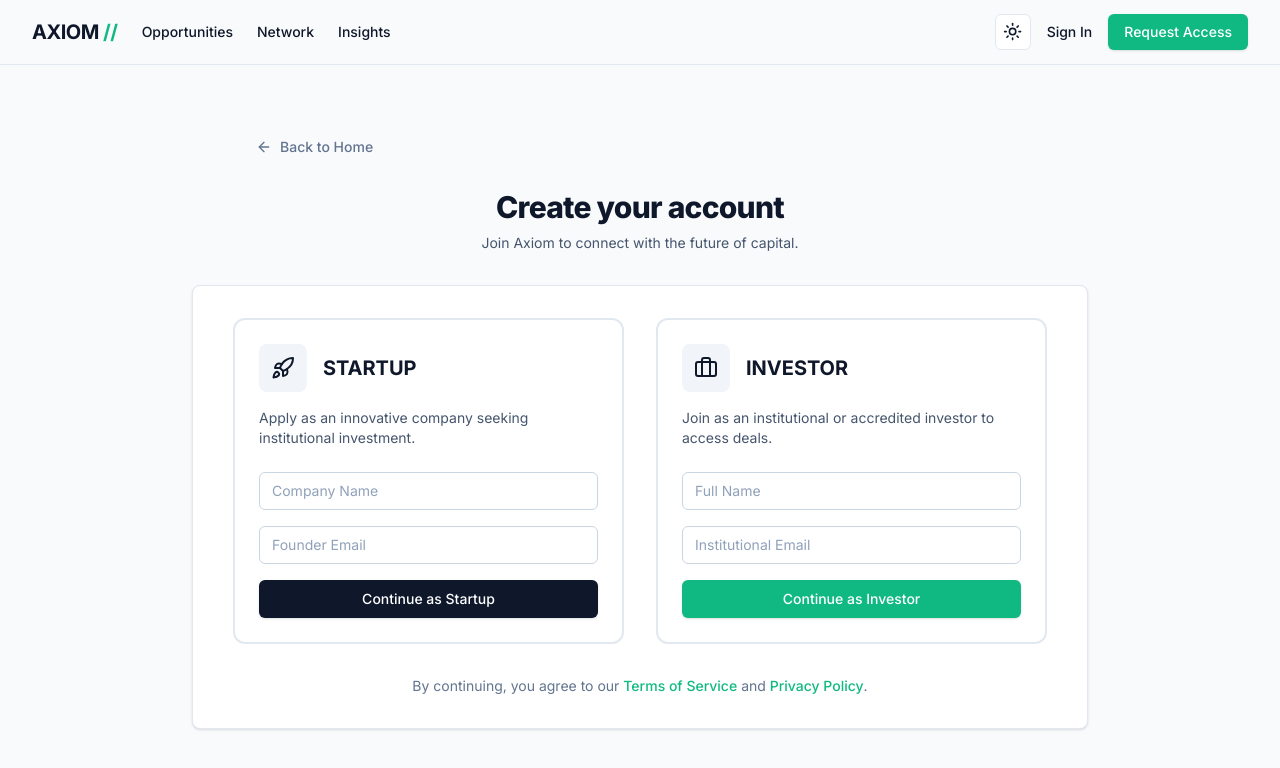
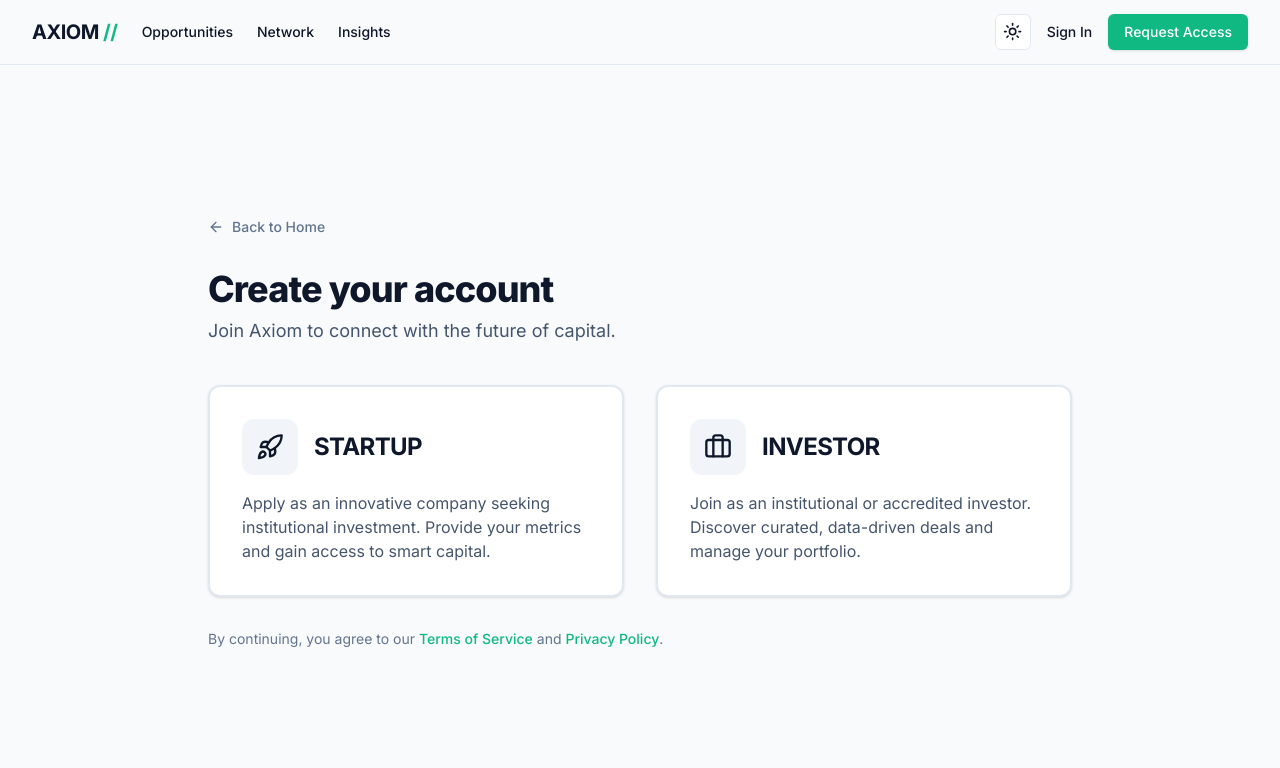
Before and after one commit to IsmailofficialGithub/Axiom, a Next.js app in the folder Frontend/: page /register in a window 1280 px wide. Shown: the top 768 px of the page. Built offline with nearby package versions, Linux system fonts and the light colour scheme.

Commit message:
feat: implement registration page with role-based startup and investor signup forms

```diff
--- a/Frontend/src/app/register/page.tsx
+++ b/Frontend/src/app/register/page.tsx
@@ -1,114 +1,194 @@
+"use client"
+
+import { useState } from "react";
 import Link from "next/link";
-import { ArrowLeft, Rocket, Briefcase } from "lucide-react";
+import { ArrowLeft, Rocket, Briefcase, Building, Mail, Lock, DollarSign, Target } from "lucide-react";
 
 export default function RegisterPage() {
+  const [role, setRole] = useState<"startup" | "investor" | null>(null);
+
+  const renderRoleSelection = () => (
+    <div className="grid md:grid-cols-2 gap-8">
+      {/* Startup Card */}
+      <button
+        onClick={() => setRole("startup")}
+        className="text-left cursor-pointer border-2 border-slate-200 dark:border-slate-800 rounded-xl p-8 hover:border-[var(--color-brand-emerald)] dark:hover:border-[var(--color-brand-emerald)] transition-all relative group bg-[var(--card-bg)] shadow-sm hover:shadow-md"
+      >
+        <div className="flex items-center space-x-4 mb-4">
+          <div className="flex h-14 w-14 items-center justify-center rounded-xl bg-slate-100 dark:bg-slate-900 text-slate-900 dark:text-white group-hover:bg-[var(--color-brand-emerald)] group-hover:text-white transition-colors">
+            <Rocket className="h-7 w-7" />
+          </div>
+          <h3 className="text-2xl font-bold tracking-tight">STARTUP</h3>
+        </div>
+        <p className="text-slate-600 dark:text-slate-400">
+          Apply as an innovative company seeking institutional investment. Provide your metrics and gain access to smart capital.
+        </p>
+      </button>
+
+      {/* Investor Card */}
+      <button
+        onClick={() => setRole("investor")}
+        className="text-left cursor-pointer border-2 border-slate-200 dark:border-slate-800 rounded-xl p-8 hover:border-[var(--color-brand-emerald)] dark:hover:border-[var(--color-brand-emerald)] transition-all relative group bg-[var(--card-bg)] shadow-sm hover:shadow-md"
+      >
+        <div className="flex items-center space-x-4 mb-4">
+          <div className="flex h-14 w-14 items-center justify-center rounded-xl bg-slate-100 dark:bg-slate-900 text-slate-900 dark:text-white group-hover:bg-[var(--color-brand-emerald)] group-hover:text-white transition-colors">
+            <Briefcase className="h-7 w-7" />
+          </div>
+          <h3 className="text-2xl font-bold tracking-tight">INVESTOR</h3>
+        </div>
+        <p className="text-slate-600 dark:text-slate-400">
+          Join as an institutional or accredited investor. Discover curated, data-driven deals and manage your portfolio.
+        </p>
+      </button>
+    </div>
+  );
+
+  const renderStartupForm = () => (
+    <div className="bg-[var(--card-bg)] py-8 px-4 shadow sm:rounded-xl sm:px-10 border border-slate-200 dark:border-slate-800 animate-in fade-in slide-in-from-bottom-4 duration-500">
+      <div className="mb-8 flex items-center justify-between">
+        <div className="flex items-center space-x-3">
+          <div className="flex h-10 w-10 items-center justify-center rounded-lg bg-[var(--color-brand-emerald)] text-white">
+            <Rocket className="h-5 w-5" />
+          </div>
+          <h3 className="text-xl font-bold">Startup Application</h3>
+        </div>
+        <button onClick={() => setRole(null)} className="text-sm font-medium text-slate-500 hover:text-[var(--color-brand-emerald)] transition-colors">
+          Change Role
+        </button>
+      </div>
+
+      <form action="#" method="POST" className="space-y-6">
+        <div className="grid grid-cols-1 md:grid-cols-2 gap-6">
+          <div>
+            <label className="block text-sm font-medium mb-1">Company Name</label>
+            <input type="text" required className="block w-full rounded-md border border-slate-300 dark:border-slate-700 bg-transparent px-3 py-2 focus:border-[var(--color-brand-emerald)] focus:ring-1 focus:ring-[var(--color-brand-emerald)]" placeholder="Axiom Corp" />
+          </div>
+          <div>
+            <label className="block text-sm font-medium mb-1">Industry / Sector</label>
+            <select required defaultValue="" className="block w-full rounded-md border border-slate-300 dark:border-slate-700 bg-transparent px-3 py-2 focus:border-[var(--color-brand-emerald)] focus:ring-1 focus:ring-[var(--color-brand-emerald)]">
+              <option value="" disabled>Select an industry...</option>
+              <option value="fintech">FinTech</option>
+              <option value="healthtech">HealthTech</option>
+              <option value="saas">Enterprise SaaS</option>
+              <option value="ai">Artificial Intelligence</option>
+              <option value="cleantech">CleanTech</option>
+            </select>
+          </div>
+          <div>
+            <label className="block text-sm font-medium mb-1">Current Stage</label>
+            <select required defaultValue="" className="block w-full rounded-md border border-slate-300 dark:border-slate-700 bg-transparent px-3 py-2 focus:border-[var(--color-brand-emerald)] focus:ring-1 focus:ring-[var(--color-brand-emerald)]">
+              <option value="" disabled>Select funding stage...</option>
+              <option value="pre-seed">Pre-Seed</option>
+              <option value="seed">Seed</option>
+              <option value="series-a">Series A</option>
+              <option value="series-b">Series B+</option>
+            </select>
+          </div>
+          <div>
+            <label className="block text-sm font-medium mb-1">Annual Revenue (ARR)</label>
+            <input type="text" required className="block w-full rounded-md border border-slate-300 dark:border-slate-700 bg-transparent px-3 py-2 focus:border-[var(--color-brand-emerald)] focus:ring-1 focus:ring-[var(--color-brand-emerald)]" placeholder="$500,000" />
+          </div>
+        </div>
+
+        <div className="border-t border-slate-200 dark:border-slate-800 pt-6 mt-6">
+          <h4 className="text-sm font-medium text-slate-500 uppercase tracking-wider mb-4">Account Credentials</h4>
+          <div className="grid grid-cols-1 md:grid-cols-2 gap-6">
+            <div>
+              <label className="block text-sm font-medium mb-1">Founder Email</label>
+              <input type="email" required className="block w-full rounded-md border border-slate-300 dark:border-slate-700 bg-transparent px-3 py-2 focus:border-[var(--color-brand-emerald)] focus:ring-1 focus:ring-[var(--color-brand-emerald)]" placeholder="founder@company.com" />
+            </div>
+            <div>
+              <label className="block text-sm font-medium mb-1">Password</label>
+              <input type="password" required className="block w-full rounded-md border border-slate-300 dark:border-slate-700 bg-transparent px-3 py-2 focus:border-[var(--color-brand-emerald)] focus:ring-1 focus:ring-[var(--color-brand-emerald)]" placeholder="••••••••" />
+            </div>
+          </div>
+        </div>
+
+        <button type="submit" className="w-full flex justify-center py-3 px-4 border border-transparent rounded-md shadow-sm text-sm font-medium text-white bg-slate-900 dark:bg-slate-100 dark:text-slate-900 hover:bg-slate-800 dark:hover:bg-white transition-colors">
+          Submit Application
+        </button>
+      </form>
+    </div>
+  );
+
+  const renderInvestorForm = () => (
+    <div className="bg-[var(--card-bg)] py-8 px-4 shadow sm:rounded-xl sm:px-10 border border-slate-200 dark:border-slate-800 animate-in fade-in slide-in-from-bottom-4 duration-500">
+      <div className="mb-8 flex items-center justify-between">
+        <div className="flex items-center space-x-3">
+          <div className="flex h-10 w-10 items-center justify-center rounded-lg bg-[var(--color-brand-emerald)] text-white">
+            <Briefcase className="h-5 w-5" />
+          </div>
+          <h3 className="text-xl font-bold">Investor Registration</h3>
+        </div>
+        <button onClick={() => setRole(null)} className="text-sm font-medium text-slate-500 hover:text-[var(--color-brand-emerald)] transition-colors">
+          Change Role
+        </button>
+      </div>
+
+      <form action="#" method="POST" className="space-y-6">
+        <div className="grid grid-cols-1 md:grid-cols-2 gap-6">
+          <div>
+            <label className="block text-sm font-medium mb-1">Full Name</label>
+            <input type="text" required className="block w-full rounded-md border border-slate-300 dark:border-slate-700 bg-transparent px-3 py-2 focus:border-[var(--color-brand-emerald)] focus:ring-1 focus:ring-[var(--color-brand-emerald)]" placeholder="Jane Doe" />
+          </div>
+          <div>
+            <label className="block text-sm font-medium mb-1">Investment Firm</label>
+            <input type="text" required className="block w-full rounded-md border border-slate-300 dark:border-slate-700 bg-transparent px-3 py-2 focus:border-[var(--color-brand-emerald)] focus:ring-1 focus:ring-[var(--color-brand-emerald)]" placeholder="Quantum Capital" />
+          </div>
+          <div>
+            <label className="block text-sm font-medium mb-1">Preferred Ticket Size</label>
+            <select required defaultValue="" className="block w-full rounded-md border border-slate-300 dark:border-slate-700 bg-transparent px-3 py-2 focus:border-[var(--color-brand-emerald)] focus:ring-1 focus:ring-[var(--color-brand-emerald)]">
+              <option value="" disabled>Select ticket size...</option>
+              <option value="micro">$50k - $250k</option>
+              <option value="small">$250k - $1M</option>
+              <option value="medium">$1M - $5M</option>
+              <option value="large">$5M+</option>
+            </select>
+          </div>
+          <div>
+            <label className="block text-sm font-medium mb-1">Investment Focus (Comma separated)</label>
+            <input type="text" required className="block w-full rounded-md border border-slate-300 dark:border-slate-700 bg-transparent px-3 py-2 focus:border-[var(--color-brand-emerald)] focus:ring-1 focus:ring-[var(--color-brand-emerald)]" placeholder="FinTech, SaaS, AI" />
+          </div>
+        </div>
+
+        <div className="border-t border-slate-200 dark:border-slate-800 pt-6 mt-6">
+          <h4 className="text-sm font-medium text-slate-500 uppercase tracking-wider mb-4">Account Credentials</h4>
+          <div className="grid grid-cols-1 md:grid-cols-2 gap-6">
+            <div>
+              <label className="block text-sm font-medium mb-1">Institutional Email</label>
+              <input type="email" required className="block w-full rounded-md border border-slate-300 dark:border-slate-700 bg-transparent px-3 py-2 focus:border-[var(--color-brand-emerald)] focus:ring-1 focus:ring-[var(--color-brand-emerald)]" placeholder="jane@quantum.com" />
+            </div>
+            <div>
+              <label className="block text-sm font-medium mb-1">Password</label>
+              <input type="password" required className="block w-full rounded-md border border-slate-300 dark:border-slate-700 bg-transparent px-3 py-2 focus:border-[var(--color-brand-emerald)] focus:ring-1 focus:ring-[var(--color-brand-emerald)]" placeholder="••••••••" />
+            </div>
+          </div>
+        </div>
+
+        <button type="submit" className="w-full flex justify-center py-3 px-4 border border-transparent rounded-md shadow-sm text-sm font-medium text-white bg-[var(--color-brand-emerald)] hover:bg-[var(--color-brand-emerald-hover)] transition-colors">
+          Complete Registration
+        </button>
+      </form>
+    </div>
+  );
+
   return (
     <div className="flex-1 flex flex-col justify-center py-12 sm:px-6 lg:px-8 bg-[var(--background)] min-h-[calc(100vh-64px)]">
-      <div className="sm:mx-auto sm:w-full sm:max-w-3xl">
+      <div className="sm:mx-auto sm:w-full sm:max-w-4xl px-4">
         <Link href="/" className="inline-flex items-center text-sm font-medium text-slate-500 hover:text-[var(--color-brand-emerald)] transition-colors mb-8">
           <ArrowLeft className="mr-2 h-4 w-4" />
           Back to Home
         </Link>
-        <h2 className="text-center text-3xl font-extrabold tracking-tight">Create your account</h2>
-        <p className="mt-2 text-center text-sm text-slate-600 dark:text-slate-400">
+        <h2 className="text-3xl md:text-4xl font-extrabold tracking-tight mb-2">Create your account</h2>
+        <p className="text-lg text-slate-600 dark:text-slate-400 mb-10">
           Join Axiom to connect with the future of capital.
         </p>
-      </div>
 
-      <div className="mt-8 sm:mx-auto sm:w-full sm:max-w-4xl">
-        <div className="bg-[var(--card-bg)] py-8 px-4 shadow sm:rounded-lg sm:px-10 border border-slate-200 dark:border-slate-800">
+        {!role && renderRoleSelection()}
+        {role === "startup" && renderStartupForm()}
+        {role === "investor" && renderInvestorForm()}
 
-          <div className="grid md:grid-cols-2 gap-8">
-            {/* Startup Card */}
-            <div className="border-2 border-slate-200 dark:border-slate-800 rounded-xl p-6 hover:border-[var(--color-brand-emerald)] dark:hover:border-[var(--color-brand-emerald)] transition-colors relative group">
-              <div className="flex items-center space-x-4 mb-4">
-                <div className="flex h-12 w-12 items-center justify-center rounded-lg bg-slate-100 dark:bg-slate-900 text-slate-900 dark:text-white group-hover:bg-[var(--color-brand-emerald)] group-hover:text-white transition-colors">
-                  <Rocket className="h-6 w-6" />
-                </div>
-                <h3 className="text-xl font-bold">STARTUP</h3>
-              </div>
-              <p className="text-sm text-slate-600 dark:text-slate-400 mb-6">
-                Apply as an innovative company seeking institutional investment.
-              </p>
-
-              <form action="#" method="POST" className="space-y-4">
-                <div>
-                  <label htmlFor="company-name" className="sr-only">Company Name</label>
-                  <input
-                    id="company-name"
-                    name="company-name"
-                    type="text"
-                    required
-                    className="block w-full appearance-none rounded-md border border-slate-300 dark:border-slate-700 bg-transparent px-3 py-2 placeholder-slate-400 focus:border-[var(--color-brand-emerald)] focus:outline-none focus:ring-1 focus:ring-[var(--color-brand-emerald)] sm:text-sm"
-                    placeholder="Company Name"
-                  />
-                </div>
-                <div>
-                  <label htmlFor="startup-email" className="sr-only">Founder Email</label>
-                  <input
-                    id="startup-email"
-                    name="email"
-                    type="email"
-                    required
-                    className="block w-full appearance-none rounded-md border border-slate-300 dark:border-slate-700 bg-transparent px-3 py-2 placeholder-slate-400 focus:border-[var(--color-brand-emerald)] focus:outline-none focus:ring-1 focus:ring-[var(--color-brand-emerald)] sm:text-sm"
-                    placeholder="Founder Email"
-                  />
-                </div>
-                <button
-                  type="submit"
-                  className="w-full flex justify-center py-2 px-4 border border-transparent rounded-md shadow-sm text-sm font-medium text-white bg-slate-900 dark:bg-slate-100 dark:text-slate-900 hover:bg-slate-800 dark:hover:bg-white focus:outline-none focus:ring-2 focus:ring-offset-2 focus:ring-slate-900 dark:focus:ring-offset-slate-900 transition-colors"
-                >
-                  Continue as Startup
-                </button>
-              </form>
-            </div>
-
-            {/* Investor Card */}
-            <div className="border-2 border-slate-200 dark:border-slate-800 rounded-xl p-6 hover:border-[var(--color-brand-emerald)] dark:hover:border-[var(--color-brand-emerald)] transition-colors relative group">
-              <div className="flex items-center space-x-4 mb-4">
-                <div className="flex h-12 w-12 items-center justify-center rounded-lg bg-slate-100 dark:bg-slate-900 text-slate-900 dark:text-white group-hover:bg-[var(--color-brand-emerald)] group-hover:text-white transition-colors">
-                  <Briefcase className="h-6 w-6" />
-                </div>
-                <h3 className="text-xl font-bold">INVESTOR</h3>
-              </div>
-              <p className="text-sm text-slate-600 dark:text-slate-400 mb-6">
-                Join as an institutional or accredited investor to access deals.
-              </p>
-
-              <form action="#" method="POST" className="space-y-4">
-                <div>
-                  <label htmlFor="investor-name" className="sr-only">Full Name</label>
-                  <input
-                    id="investor-name"
-                    name="name"
-                    type="text"
-                    required
-                    className="block w-full appearance-none rounded-md border border-slate-300 dark:border-slate-700 bg-transparent px-3 py-2 placeholder-slate-400 focus:border-[var(--color-brand-emerald)] focus:outline-none focus:ring-1 focus:ring-[var(--color-brand-emerald)] sm:text-sm"
-                    placeholder="Full Name"
-                  />
-                </div>
-                <div>
-                  <label htmlFor="investor-email" className="sr-only">Institutional Email</label>
-                  <input
-                    id="investor-email"
-                    name="email"
-                    type="email"
-                    required
-                    className="block w-full appearance-none rounded-md border border-slate-300 dark:border-slate-700 bg-transparent px-3 py-2 placeholder-slate-400 focus:border-[var(--color-brand-emerald)] focus:outline-none focus:ring-1 focus:ring-[var(--color-brand-emerald)] sm:text-sm"
-                    placeholder="Institutional Email"
-                  />
-                </div>
-                <button
-                  type="submit"
-                  className="w-full flex justify-center py-2 px-4 border border-transparent rounded-md shadow-sm text-sm font-medium text-white bg-[var(--color-brand-emerald)] hover:bg-[var(--color-brand-emerald-hover)] focus:outline-none focus:ring-2 focus:ring-offset-2 focus:ring-[var(--color-brand-emerald)] dark:focus:ring-offset-slate-900 transition-colors"
-                >
-                  Continue as Investor
-                </button>
-              </form>
-            </div>
-          </div>
-
-          <div className="mt-8 text-center text-sm text-slate-500">
+        <div className="mt-8 text-sm text-slate-500">
           <p>
             By continuing, you agree to our{" "}
             <a href="#" className="font-medium text-[var(--color-brand-emerald)] hover:underline">
@@ -122,6 +202,5 @@
         </div>
       </div>
     </div>
-    </div>
   );
 }
```
Lines whose indentation alone changed are shown as unchanged.
